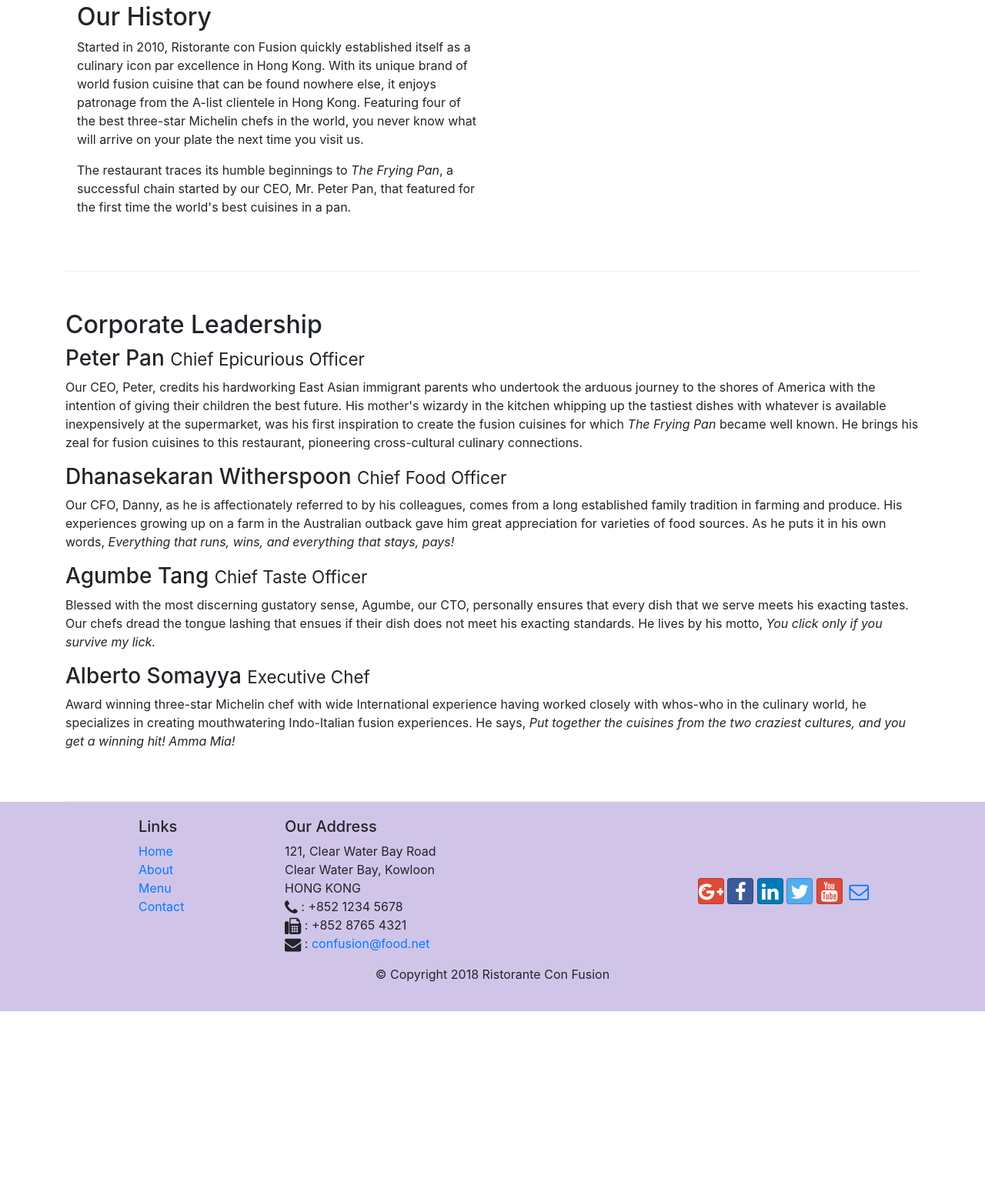
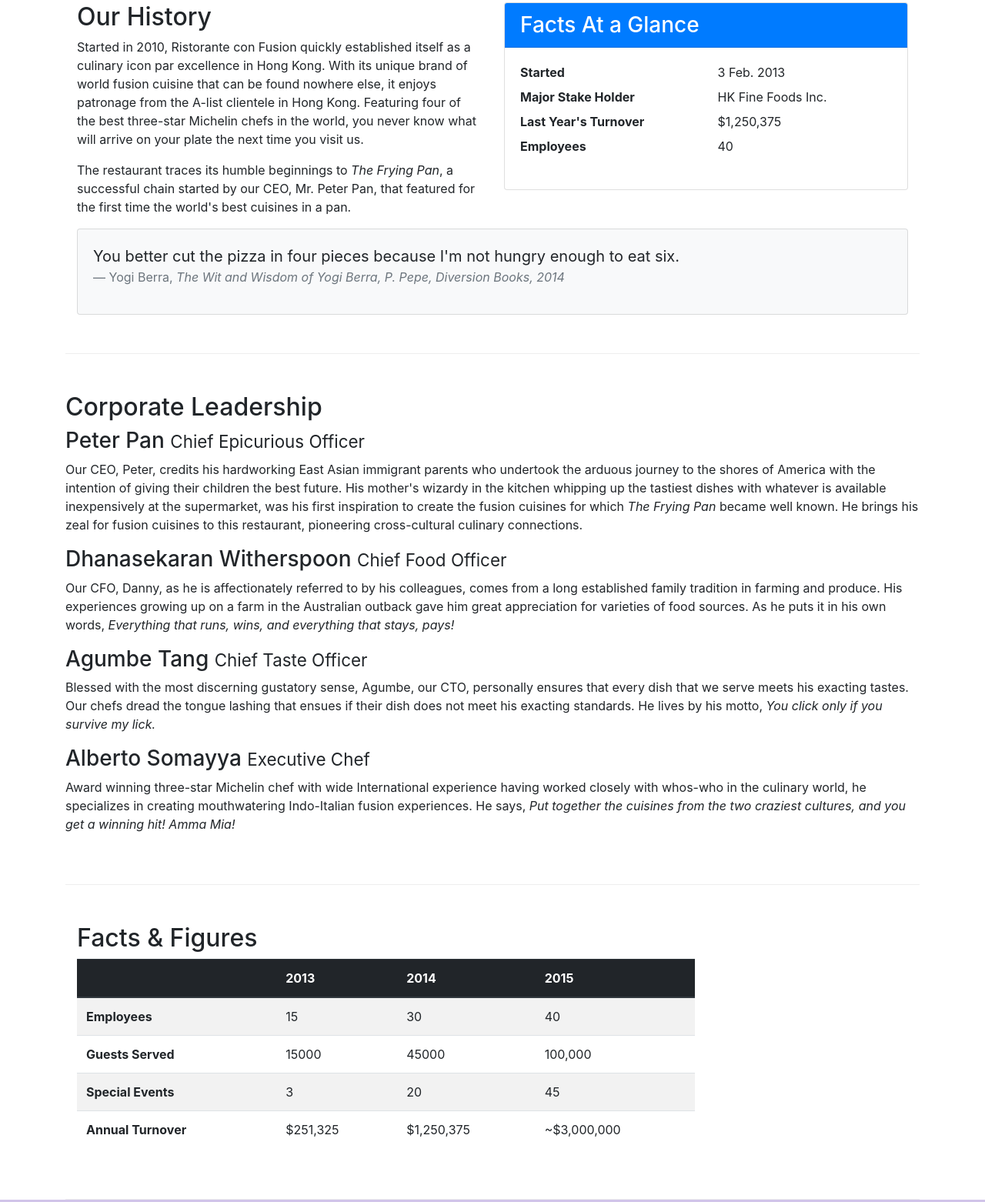
Before and after one commit to GreatStephen/ConFusion, a website: page aboutus.html in a window 1280 px wide. Shown: the part 462-2024 px from the top of the page at 77% size. Before the commit the page ends 1776 px from the top, so only its background shows below. Drawn offline with nearby package versions, Linux system fonts and the light colour scheme.

Commit message:
tables and cards

```diff
--- a/aboutus.html
+++ b/aboutus.html
@@ -66,6 +66,35 @@
                 <p>The restaurant traces its humble beginnings to <em>The Frying Pan</em>, a successful chain started by our CEO, Mr. Peter Pan, that featured for the first time the world's best cuisines in a pan.</p>
             </div>
             <div class="col col-sm-6">
+                <div class="card">
+                    <h3 class="card-header bg-primary text-white">Facts At a Glance</h3>
+                    <div class="card-body">
+                        <dl class="row">
+                            <dt class="col-6">Started</dt>
+                            <dd class="col-6">3 Feb. 2013</dd>
+                            <dt class="col-6">Major Stake Holder</dt>
+                            <dd class="col-6">HK Fine Foods Inc.</dd>
+                            <dt class="col-6">Last Year's Turnover</dt>
+                            <dd class="col-6">$1,250,375</dd>
+                            <dt class="col-6">Employees</dt>
+                            <dd class="col-6">40</dd>
+                        </dl>
+                    </div>
+                </div>
+            </div>
+            <div class="col-12">
+                <div class="card card-body bg-light">
+                    <blockquote class="blockquote">
+                        <p class="mb-0">You better cut the pizza in four pieces
+                            because I'm not hungry enough to eat six.
+                        </p>
+                        <footer class="blockquote-footer">Yogi Berra,
+                            <cite title="Source Title">The Wit and Wisdom of
+                                Yogi Berra, P. Pepe, Diversion Books, 2014
+                            </cite>
+                        </footer>
+                    </blockquote>
+                </div>
             </div>
         </div>
 
@@ -81,6 +110,53 @@
                 <p class="d-none d-sm-block">Blessed with the most discerning gustatory sense, Agumbe, our CTO, personally ensures that every dish that we serve meets his exacting tastes. Our chefs dread the tongue lashing that ensues if their dish does not meet his exacting standards. He lives by his motto, <em>You click only if you survive my lick.</em></p>
                 <h3>Alberto Somayya <small>Executive Chef</small></h3>
                 <p class="d-none d-sm-block">Award winning three-star Michelin chef with wide International experience having worked closely with whos-who in the culinary world, he specializes in creating mouthwatering Indo-Italian fusion experiences. He says, <em>Put together the cuisines from the two craziest cultures, and you get a winning hit! Amma Mia!</em></p>
+            </div>
+       </div>
+
+       <div class="row row-content">
+            <div class="col-12 col-sm-9">
+                <h2>Facts &amp; Figures</h2>
+                <div class="table-responsive">
+                    <table class="table table-striped">
+                        <thead class="thead-dark">
+                            <tr>
+                                <th>&nbsp;</th>
+                                <th>2013</th>
+                                <th>2014</th>
+                                <th>2015</th>
+                            </tr>
+                        </thead>
+                        <tbody>
+                            <tr>
+                                <th>Employees</th>
+                                <td>15</td>
+                                <td>30</td>
+                                <td>40</td>
+                            </tr>
+                            <tr>
+                                <th>Guests Served</th>
+                                <td>15000</td>
+                                <td>45000</td>
+                                <td>100,000</td>
+                            </tr>
+                            <tr>
+                                <th>Special Events</th>
+                                <td>3</td>
+                                <td>20</td>
+                                <td>45</td>
+                            </tr>
+                            <tr>
+                                <th>Annual Turnover</th>
+                                <td>$251,325</td>
+                                <td>$1,250,375</td>
+                                <td>~$3,000,000</td>
+                            </tr>
+                        </tbody>
+                    </table>
+                </div>
+            </div>
+            <div class="col-12 col-sm-3">
+
             </div>
        </div>
 
```
